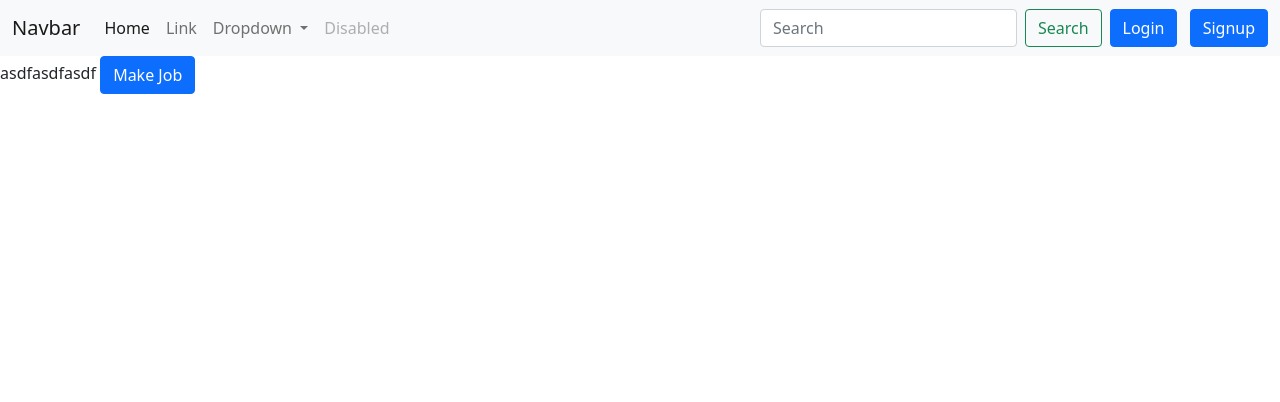
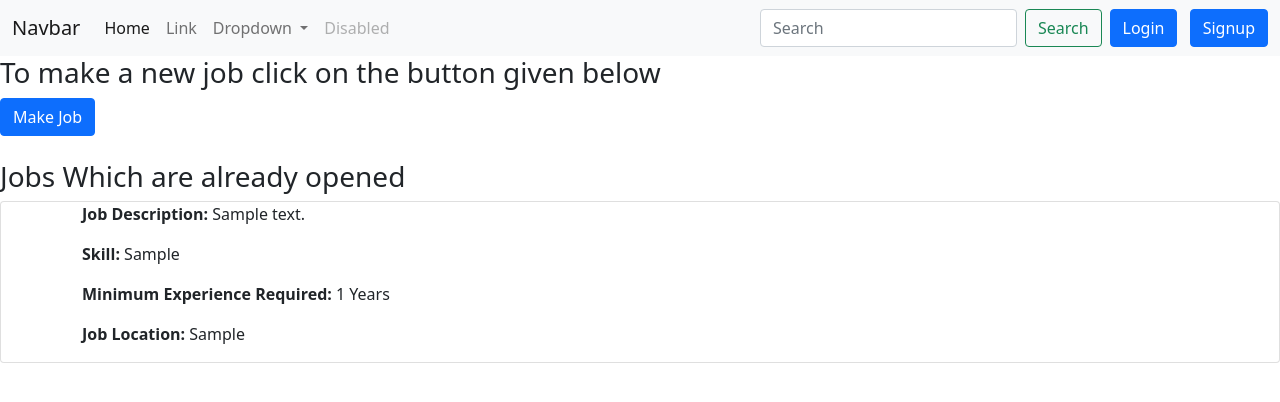
Before and after one commit to Amisha2001/startupmachmaking, a Django app: template user/templates/user/founder_dashboard.html in a window 1280 px wide. Shown: the top 402 px of the page. Run offline with Django 3.2, Linux system fonts and the light colour scheme; tables that the repository leaves empty hold one stand-in row (values such as "Sample post"); the template is opened without the code that fills it: values that come from a table or form of the project are taken from there, most other values are stand-ins (such as "Sample title", 1, 10 or a date in 2020).

```diff
--- a/dashboard/templates/applicantdashboard.html
+++ b/dashboard/templates/applicantdashboard.html
@@ -96,7 +96,9 @@
     </select>
   <input type="submit" value="Submit">
 </form>
+<br><br><br>
 
+<h3>Jobs for which you have already applied for</h3>
 {% comment %} <script>
 
 document.getElementById("myDropdown").classList.toggle("show");
--- a/user/templates/user/account.html
+++ b/user/templates/user/account.html
@@ -9,7 +9,7 @@
 {% if request.user.is_startup_founder %}
 {% if company %}
 
-  Loaded dashboard
+
   {% comment %} <button action="{% url 'account' %}" method='POST' value="founder_job_opening"> Make new job <button>  {% endcomment %}
 
 
--- a/user/templates/user/founder_dashboard.html
+++ b/user/templates/user/founder_dashboard.html
@@ -2,13 +2,41 @@
 
 
 {% block title %}dashboard{% endblock title %}
+<style>.card {
+  /* Add shadows to create the "card" effect */
+  box-shadow: 0 4px 8px 0 rgba(0,0,0,0.2);
+  transition: 0.3s;
+  width:70%
+}
+.container {
+  padding: 52px 56px;
+
+}
+.card:hover {
+  box-shadow: 0 16px 32px 0 rgba(0,0,0,0.2);
+}
+#des{
+  display:block
+}
+.card button {
+  border: none;
+  outline: 0;
+  padding: 12px;
+  color: white;
+  background-color: #000;
+  text-align: center;
+  cursor: pointer;
+  width: 100%;
+  font-size: 18px;
+}</style>
 {% block body %}
 
- asdfasdfasdf
+ <h3>To make a new job click on the button given below</h3>
  <body>
  <button type="button" class="btn btn-primary" data-bs-toggle="modal" data-bs-target="#JobModal">
     Make Job
   </button>
+  <br><br>
 
   <!-- Modal -->
   <div class="modal fade" id="JobModal" tabindex="-1" aria-labelledby="JobModalLabel" aria-hidden="true">
@@ -40,7 +68,7 @@
           </div>
           <div class="form-floating mb-3">
             <input type="hidden" class="form-control" name="company_id" id="floatingInput" value={{company_id}}>
-            <label for="floatingInput">company_id</label>
+            <label for="floatingInput"></label>
           </div>
           {% comment %} <div>
           <label for="floatingInputdate">Apply By</label>
@@ -57,4 +85,24 @@
     </div>
   </div>
 
+<h3>Jobs Which are already opened</h3>
+   {% for row in job_opened %}
+    <div class="card">
+      <div class="container">
+      {% comment %} <h2>{{row.company.company_name}}</h2> {% endcomment %}
+        <p id='des'><b>Job Description:</b> {{row.job_desc}}</p>
+        {% comment %} <br> {% endcomment %}
+        <p id='des'><b>Skill:</b> {{row.skill}}</p>
+        {% comment %} <br> {% endcomment %}
+        <p id='des'><b>Minimum Experience Required:</b> {{row.expirence}} Years</p>
+        {% comment %} <br> {% endcomment %}
+        <p id='des'><b>Job Location:</b> {{row.location}}</p>
+        </div>
+        {% comment %} <p><button>Apply</button></p> {% endcomment %}
+    </div>
+
+        <br>
+        <br><br><br>
+    {% endfor %}
+
 {% endblock body %}
```
Also changed, not shown: user/views.py (+11 -4 lines).
